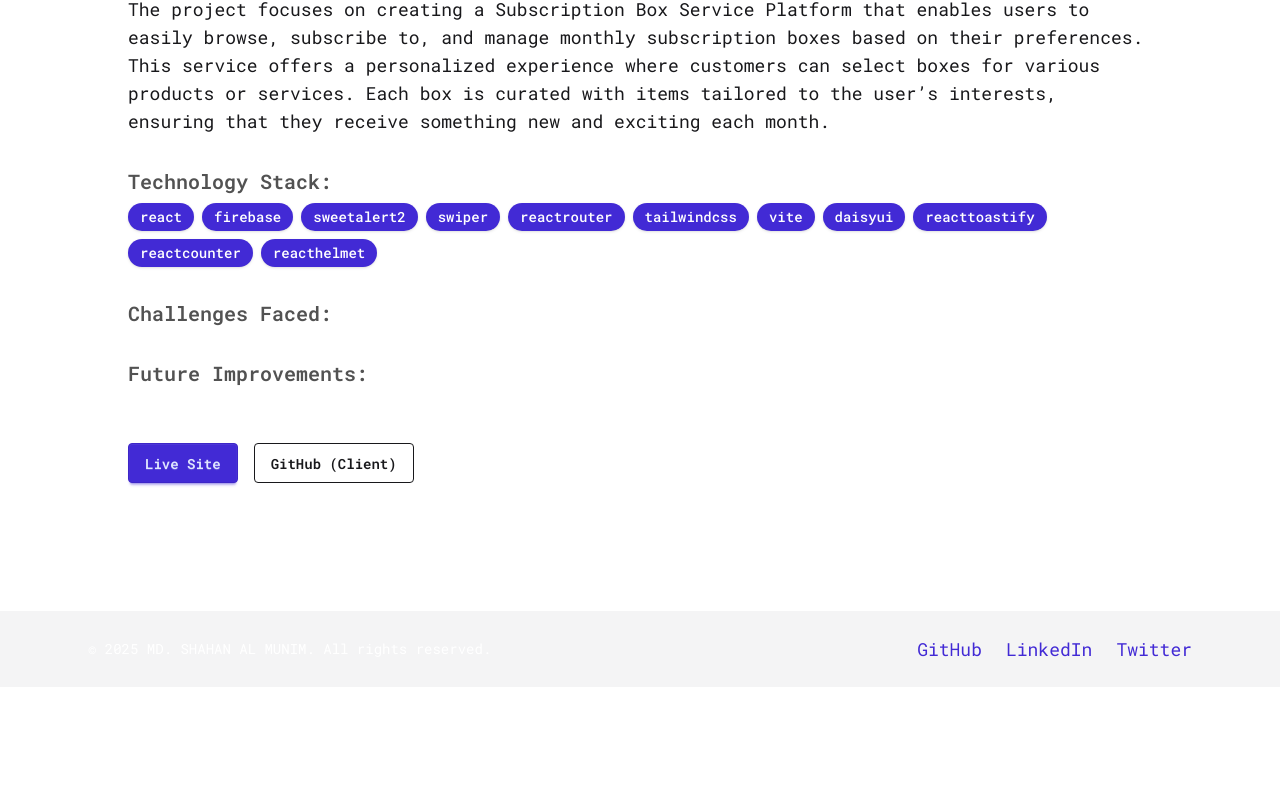
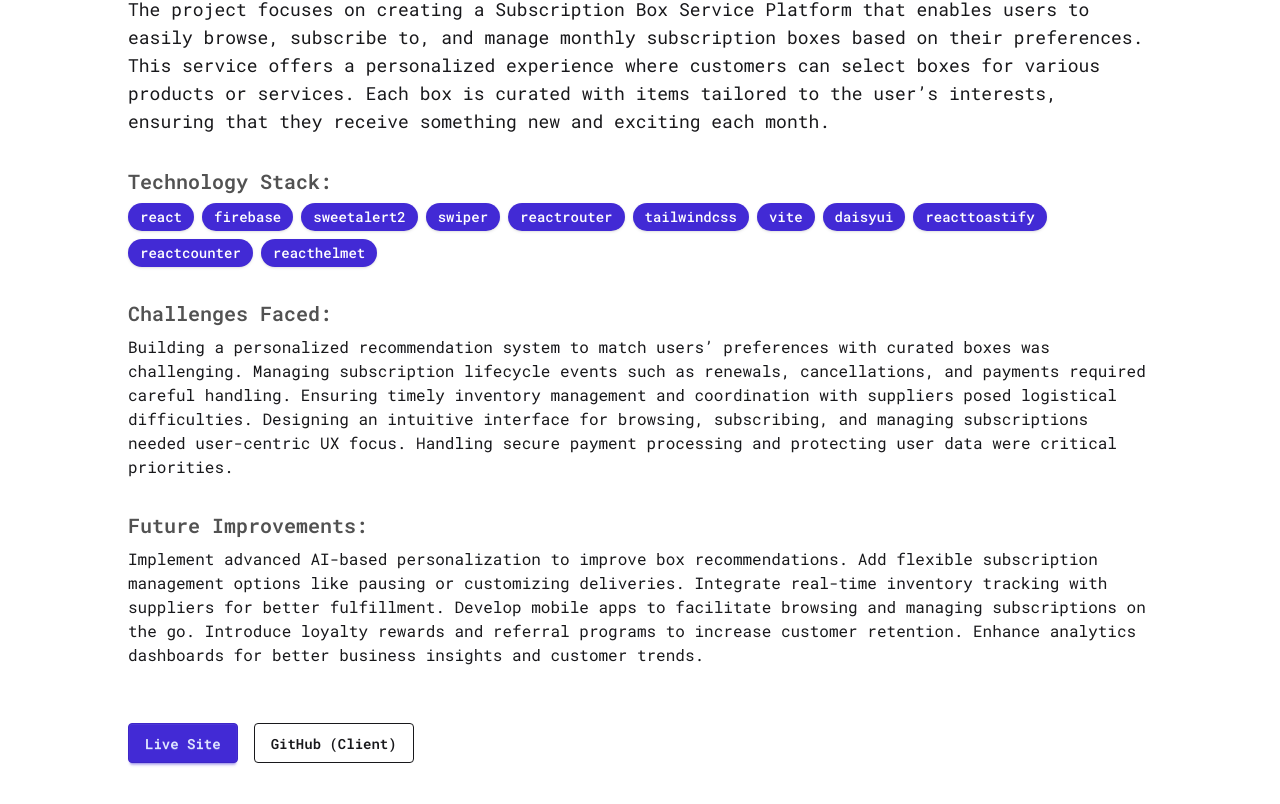
Before and after one commit to MMunim90/Portfolio-Web, a React (Vite) app: page /projects/Subscription-box-project in a window 1280 px wide. Shown: the part 534-1338 px from the top of the page. Before the commit the page ends 1221 px from the top, so only its background shows below. Built offline with nearby package versions, Linux system fonts and the light colour scheme.

Commit message:
update details page

```diff
--- a/src/Pages/Project/ProjectDetail.jsx
+++ b/src/Pages/Project/ProjectDetail.jsx
@@ -31,8 +31,11 @@ const projectDetails = {
       "Runfinity is a Marathon Management Platform designed to simplify the organization and participation of marathon events. It allows organizers to manage registrations, schedules, routes, and results efficiently, while providing runners with easy access to event details, tracking, and updates. Runfinity enhances the overall marathon experience by promoting seamless communication, real-time updates, and data-driven insights, making marathon planning and participation more organized, engaging, and efficient for everyone involved.",
     liveLink: "https://marathon-management-syst-9bb4a.web.app/",
     github: "https://github.com/MMunim90/Marathon-management-system-client",
-    challenges: "",
-    improvements: "",
+    challenges:
+      "Ensuring smooth real-time updates and data synchronization across users was challenging. Designing an intuitive interface for both organizers and runners required careful UX planning. Handling secure registration and payment processes while maintaining data privacy was complex. Efficiently managing large datasets for race results and route mapping demanded optimized database solutions. Integrating external APIs for maps and live tracking added reliability challenges.",
+
+    improvements:
+      "Develop mobile apps for better accessibility and real-time notifications. Add advanced analytics dashboards for organizers to analyze event data. Introduce social features like runner profiles and achievement badges to boost engagement. Enhance live tracking with GPS and augmented reality. Expand multi-language support and localization. Implement AI-based personalized training plans for runners.",
   },
 
   "roommate-finder-client": {
@@ -62,8 +65,11 @@ const projectDetails = {
       "Find Mate is a roommate finding platform designed to connect individuals with compatible living partners based on preferences, location, budget, and lifestyle. It simplifies the search process through verified profiles and listings, ensuring safety and trust. Whether you're looking for a room or a roommate, Find Mate helps you find the right match quickly and easily, making shared living more comfortable, convenient, and stress-free.",
     liveLink: "https://find-mate-app.web.app/",
     github: "https://github.com/MMunim90/roommate-finder-client",
-    challenges: "",
-    improvements: "",
+    challenges:
+      "Ensuring accurate matching based on diverse preferences like lifestyle, budget, and location was complex. Verifying profiles to maintain user trust and safety required robust validation systems. Designing a user-friendly interface for seamless searching and communication posed usability challenges. Handling privacy and security of sensitive user data was critical. Managing real-time availability updates and notifications added technical complexity.",
+
+    improvements:
+      "Implement AI-driven matching algorithms to improve compatibility accuracy. Add real-time chat and video call features for better communication between users. Introduce background verification and rating systems to enhance trust. Develop mobile apps for easier access and instant alerts. Expand filters and search criteria to cover more user preferences. Incorporate community features like forums and tips for shared living.",
   },
 
   "Subscription-box-project": {
@@ -86,8 +92,11 @@ const projectDetails = {
       " The project focuses on creating a Subscription Box Service Platform that enables users to easily browse, subscribe to, and manage monthly subscription boxes based on their preferences. This service offers a personalized experience where customers can select boxes for various products or services. Each box is curated with items tailored to the user’s interests, ensuring that they receive something new and exciting each month.",
     liveLink: "https://subscription-box-9dcac.web.app/",
     github: "https://github.com/MMunim90/Subscription-box-project",
-    challenges: "",
-    improvements: "",
+    challenges:
+      "Building a personalized recommendation system to match users’ preferences with curated boxes was challenging. Managing subscription lifecycle events such as renewals, cancellations, and payments required careful handling. Ensuring timely inventory management and coordination with suppliers posed logistical difficulties. Designing an intuitive interface for browsing, subscribing, and managing subscriptions needed user-centric UX focus. Handling secure payment processing and protecting user data were critical priorities.",
+
+    improvements:
+      "Implement advanced AI-based personalization to improve box recommendations. Add flexible subscription management options like pausing or customizing deliveries. Integrate real-time inventory tracking with suppliers for better fulfillment. Develop mobile apps to facilitate browsing and managing subscriptions on the go. Introduce loyalty rewards and referral programs to increase customer retention. Enhance analytics dashboards for better business insights and customer trends.",
   },
 };
 
```
